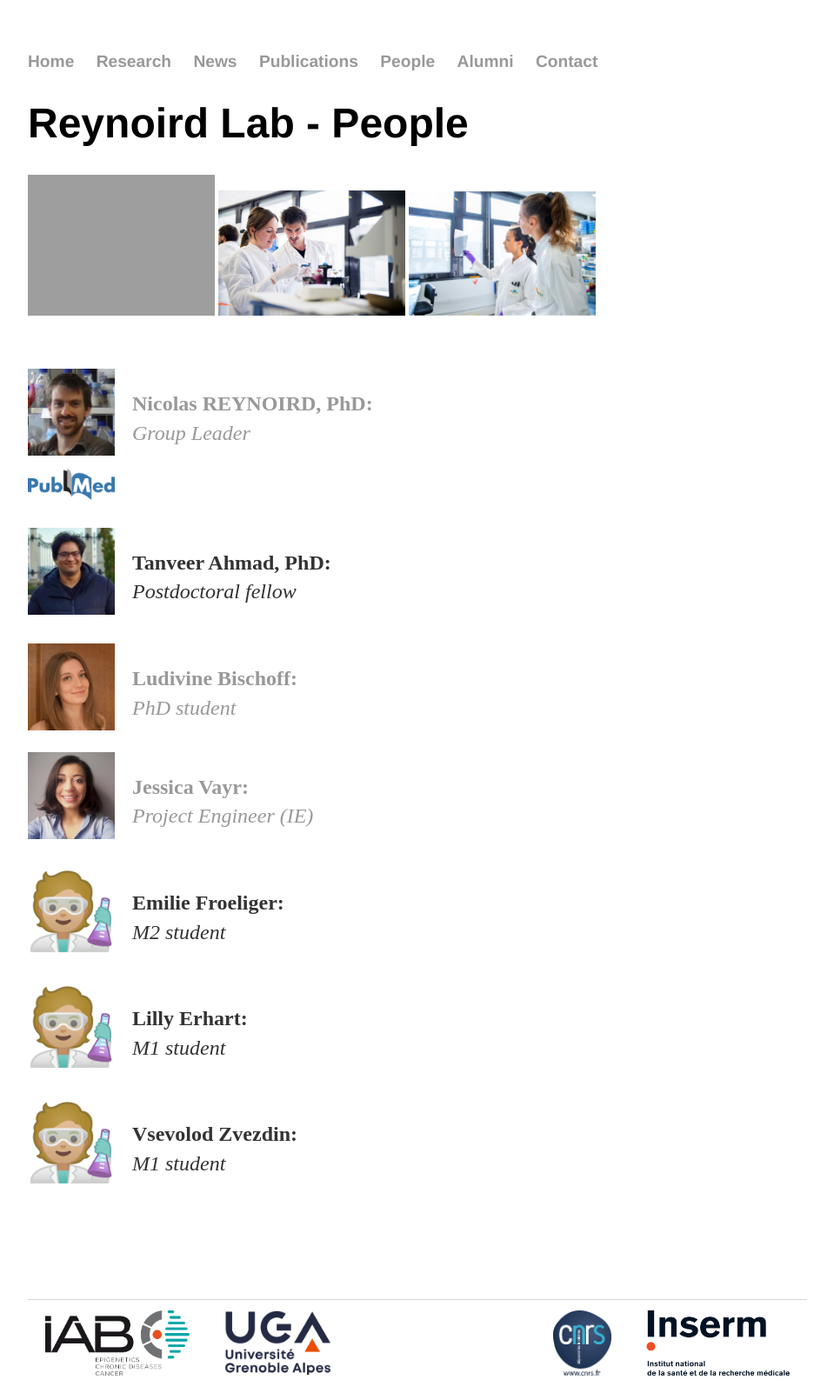
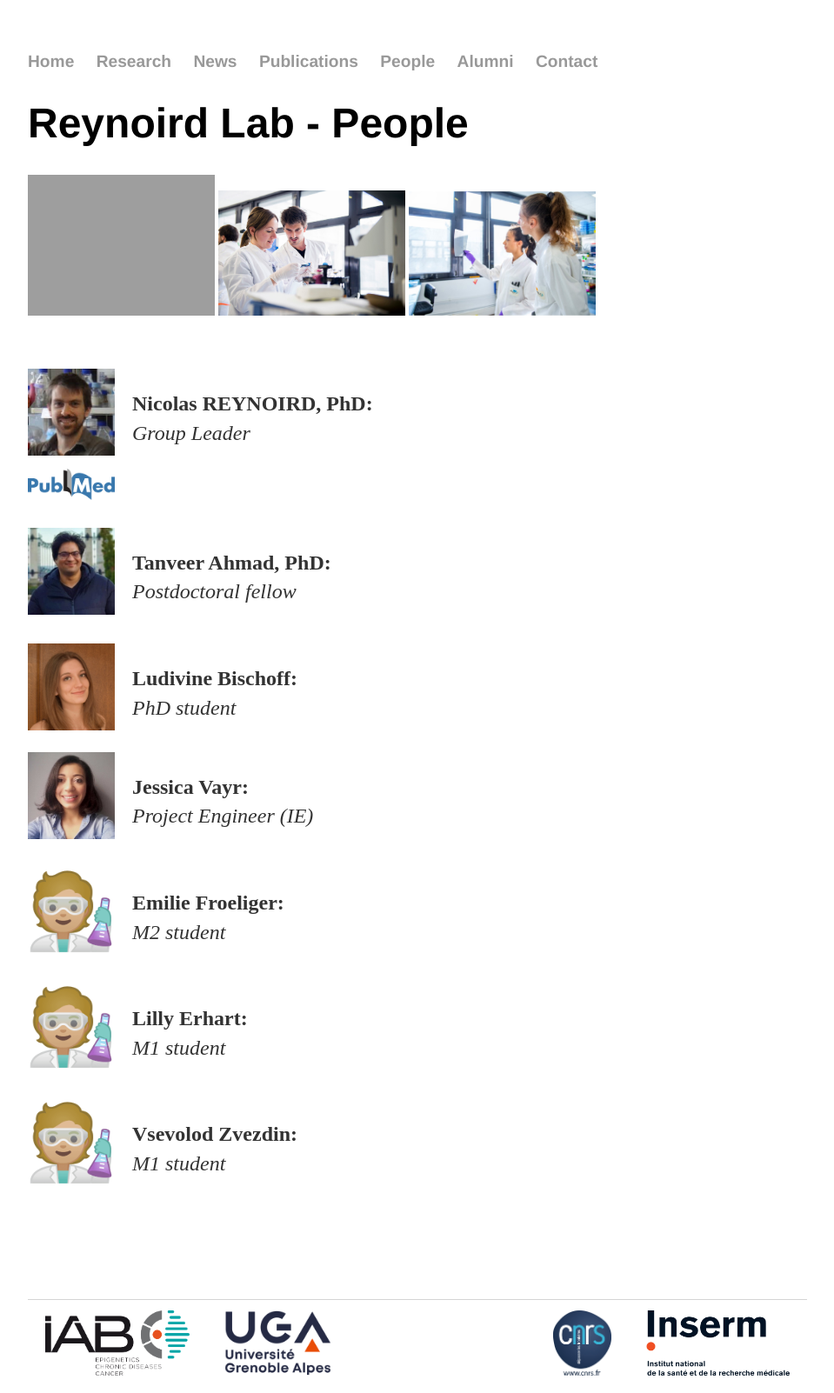
Before and after one commit to Reynoird-Lab/Reynoird-lab.github.io, a Jekyll site: the page built from People/index.html, in a window 1280 px wide. Shown: the whole page at 87% size, without its empty margins (160-1119 px from the left). Built offline with Jekyll 4.4.1, drawn with Linux system fonts in a browser that asks for light colours; Markdown is read by kramdown in place of the engine named in the settings.

Commit message:
Update index.html

```diff
--- a/People/index.html
+++ b/People/index.html
@@ -12,14 +12,14 @@
 
 <br>
 <p><br>
-<a href="https://www.researchgate.net/profile/Nicolas_Reynoird"> <img alt="Nicolas Reynoird" src="https://reynoird-lab.github.io/Images/nicolas_reynoird.jpg" style="margin: 0px 20px 10px 0px;" align="left" width="100"/> <p><b>Nicolas REYNOIRD, PhD:</b> <br><i>Group Leader</i></p>
+<img alt="Nicolas Reynoird" src="https://reynoird-lab.github.io/Images/nicolas_reynoird.jpg" style="margin: 0px 20px 10px 0px;" align="left" width="100"/> <p><b>Nicolas REYNOIRD, PhD:</b> <br><i>Group Leader</i></p>
 <a href="https://pubmed.ncbi.nlm.nih.gov/?sort=pubdate&term=Reynoird+N&cauthor_id=34686315"> <img alt="Nicolas Reynoird" src="https://reynoird-lab.github.io/Images/PUBMED.png" style="margin: 0px 20px 10px 0px;" width="100"/></a> <br>
 <br>
-<a href="https://www.researchgate.net/profile/Tanveer_Ahmad31"> <img alt="TA" src="https://reynoird-lab.github.io/Images/Tanveer_Ahmad.jpg" style="margin: 0px 20px 10px 0px;" align="left" width="100"/> <p><b>Tanveer Ahmad, PhD: </b><br><i>Postdoctoral fellow</i><br></p>
+<img alt="TA" src="https://reynoird-lab.github.io/Images/Tanveer_Ahmad.jpg" style="margin: 0px 20px 10px 0px;" align="left" width="100"/> <p><b>Tanveer Ahmad, PhD: </b><br><i>Postdoctoral fellow</i><br></p>
 <br>
-<a href="https://www.linkedin.com/in/bischoff-ludivine/"> <img alt="LB" src="https://reynoird-lab.github.io/Images/Ludivine_Bischoff.jpg" style="margin: 0px 20px 10px 0px;" align="left" width="100"/> <p><b>Ludivine Bischoff: </b><br><i>PhD student</i><br>
+<img alt="LB" src="https://reynoird-lab.github.io/Images/Ludivine_Bischoff.jpg" style="margin: 0px 20px 10px 0px;" align="left" width="100"/> <p><b>Ludivine Bischoff: </b><br><i>PhD student</i><br>
 <br>
-<a href="https://www.linkedin.com/in/jessica-vayr-b686bb37/"> <img alt="JV" src="https://reynoird-lab.github.io/Images/Jessica_Vayr.jpg" style="margin: 0px 20px 10px 0px;" align="left" width="100"/> <p><b>Jessica Vayr: </b><br><i>Project Engineer (IE)</i><br></p>
+<img alt="JV" src="https://reynoird-lab.github.io/Images/Jessica_Vayr.jpg" style="margin: 0px 20px 10px 0px;" align="left" width="100"/> <p><b>Jessica Vayr: </b><br><i>Project Engineer (IE)</i><br></p>
 <br>
 <img alt="trainee" src="https://reynoird-lab.github.io/Images/logo_scientist.png" style="margin: 0px 20px 10px 0px;" align="left" width="100"/></a> <p><b>Emilie Froeliger:</b><br><i>M2 student</i><br></p>
 <br>
```
